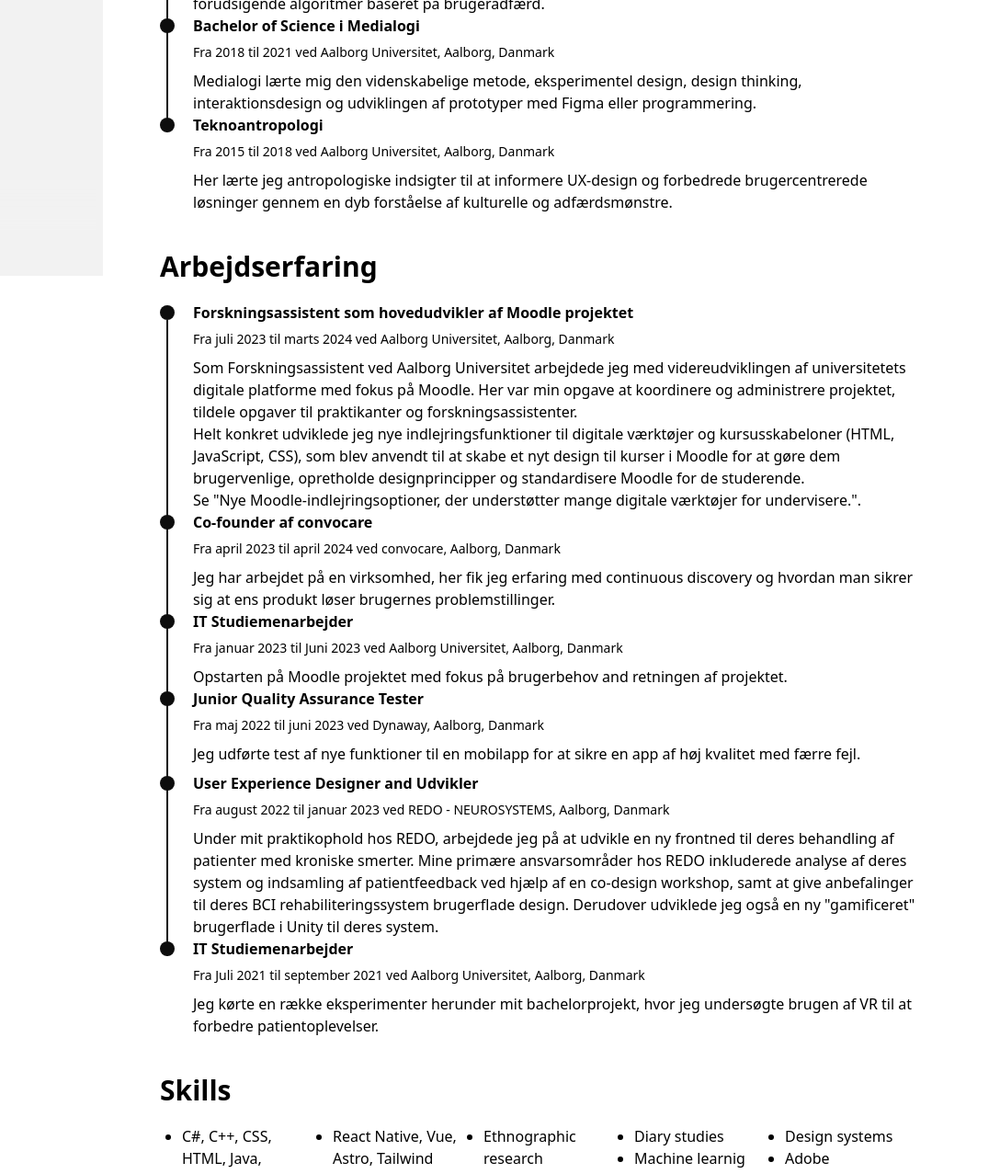
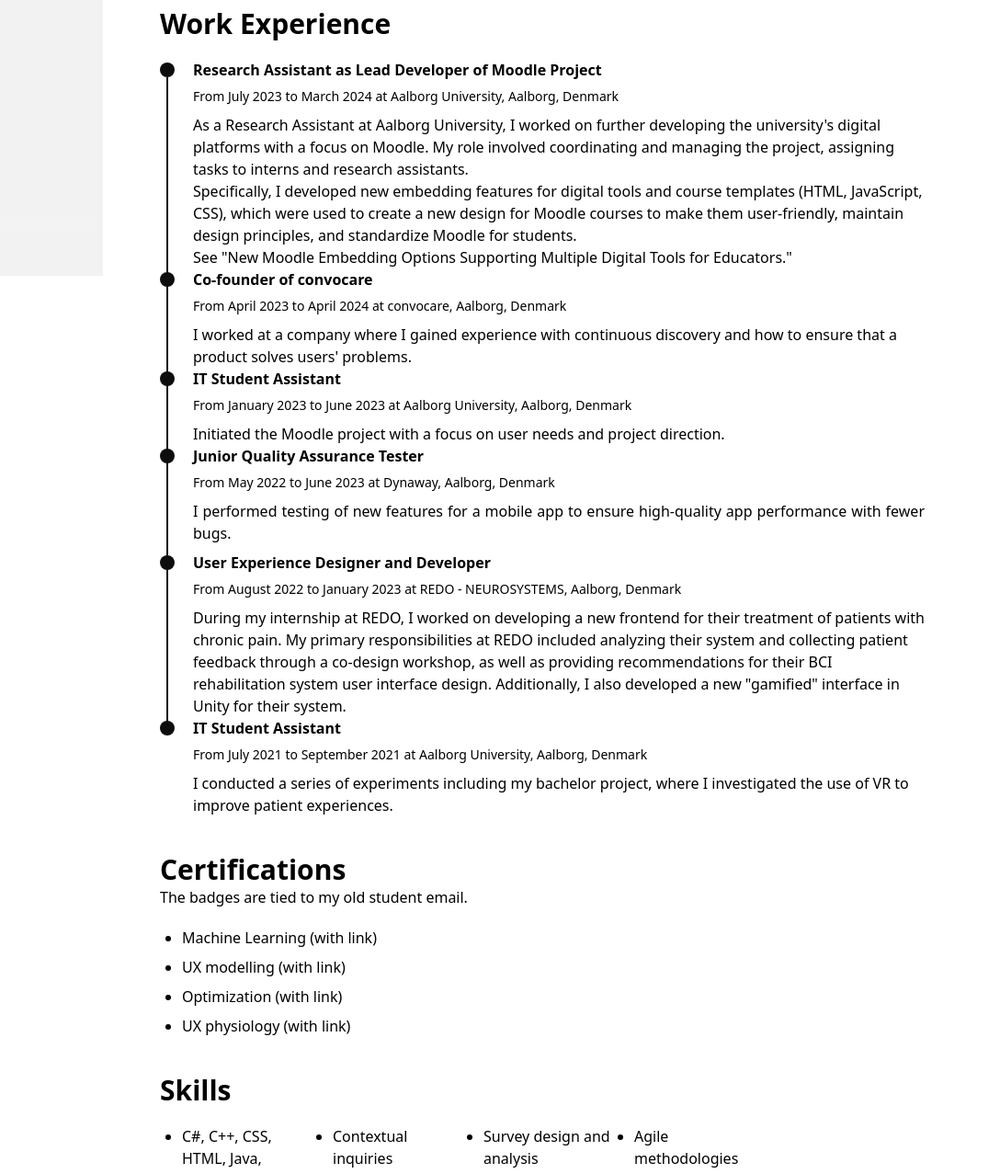
Before and after one commit to SteffenLehmann/Portfolio, an Astro site: page /Portfolio/cv in a window 1280 px wide. Shown: the part 500-1777 px from the top of the page at 92% size, 192-1280 px from the left. Built offline with nearby package versions, Linux system fonts and the light colour scheme; Astro itself is replaced by a stand-in of ours.

Commit message:
Images for post 7

```diff
--- a/src/pages/cv.astro
+++ b/src/pages/cv.astro
@@ -2,114 +2,120 @@
 import BaseLayout from "../layouts/BaseLayout.astro";
 import TimeLineElement from "../components/cv/TimeLine.astro";
 ---
-
 <BaseLayout title="Resume" sideBarActiveItemID="cv">
+  <!--
   <div class="mb-5">
     <div class="text-3xl w-full font-bold">Profile</div>
   </div>
 
   <div class="mb-10 text-justify">
-    <p>Passioneret omkring UX/UI, softwareudvikling og dataanalyse, med en kandidatgrad i Medialogi (Human-machine interaction). Mine kompetencer omfatter softwareudvikling, interface-modellering/-analyse, dataanalyse og brugeroplevelsesdesign.<br>
-    I løbet af min tid på Aalborg Universitet har jeg deltaget i projekter med fokus på at forbedre patientoplevelser, særligt blandt slagtilfælde patienter. Min afhandling fokuserede på udvikling af brugervenlige applikationer for dem, hvor jeg udnyttede AI-samtaleagenter til at forbedre engagement og forståelse.</p>
+    <p>Passionate about UX/UI, software development, and data analysis, with a Master's degree in Media Technology (Human-Machine Interaction). My skills include software development, interface modeling/analysis, data analysis, and user experience design.<br>
+    During my time at Aalborg University, I participated in projects focused on improving patient experiences, particularly among stroke patients. My thesis concentrated on developing user-friendly applications for them, where I utilized AI conversational agents to enhance engagement and understanding.</p>
   </div>
-
+--->
   <div class="mb-5">
-    <div class="text-3xl w-full font-bold">Uddannelse</div>
+    <div class="text-3xl w-full font-bold">Education</div>
   </div>
 
   <div class="time-line-container mb-10">
     <TimeLineElement
-      title="Master of Science i Medialogi"
-      subtitle="Fra 2021 til 2023 ved Aalborg Universitet, Aalborg, Danmark"
+      title="Master of Science in Media Technology"
+      subtitle="From 2021 to 2023 at Aalborg University, Aalborg, Denmark"
     >
     <p>
-      Under min kandidatuddannelse lærte jeg, hvordan maskinlæringsmetoder og kognitionsvidenskab kan informere designbeslutninger. Jeg samarbejde med et EU-forskningsprojekt om behandlingen af slagtilfældepatiener gennem AI-drevne spørgeskemaer. Her anvendte jeg designworkshops og interviews, som jeg analyserede gennem grounded theory og thematic analysis. Ydermere, har jeg arbejde med forudsigende algoritmer baseret på brugeradfærd.
+      During my master's program, I learned how machine learning methods and cognitive science can inform design decisions. I collaborated with an EU research project on treating stroke patients through AI-driven questionnaires. I used design workshops and interviews, which I analyzed through grounded theory and thematic analysis. Additionally, I worked with predictive algorithms based on user behavior.
     </p>
     </TimeLineElement>
     <TimeLineElement
-      title="Bachelor of Science i Medialogi"
-      subtitle="Fra 2018 til 2021 ved Aalborg Universitet, Aalborg, Danmark"
+      title="Bachelor of Science in Media Technology"
+      subtitle="From 2018 to 2021 at Aalborg University, Aalborg, Denmark"
     >
     <p>
-      Medialogi lærte mig den videnskabelige metode, eksperimentel design, design thinking, interaktionsdesign og udviklingen af prototyper med Figma eller programmering.
+      Media Technology taught me the scientific method, experimental design, design thinking, interaction design, and prototype development with Figma or programming.
     </p>
     </TimeLineElement>
     <TimeLineElement
-      title="Teknoantropologi"
-      subtitle="Fra 2015 til 2018 ved Aalborg Universitet, Aalborg, Danmark"
+      title="Technology Anthropology"
+      subtitle="From 2015 to 2018 at Aalborg University, Aalborg, Denmark"
     >
     <p>
-      Her lærte jeg antropologiske indsigter til at informere UX-design og forbedrede brugercentrerede løsninger gennem en dyb forståelse af kulturelle og adfærdsmønstre.
+      Here, I learned anthropological insights to inform UX design and improved user-centered solutions through a deep understanding of cultural and behavioral patterns.
     </p>
     </TimeLineElement>
   </div>
 
   <div class="mb-5">
-    <div class="text-3xl w-full font-bold">Arbejdserfaring</div>
+    <div class="text-3xl w-full font-bold">Work Experience</div>
   </div>
 
   <div class="time-line-container mb-10">
     <TimeLineElement
-      title="Forskningsassistent som hovedudvikler af Moodle projektet"
-      subtitle="Fra juli 2023 til marts 2024 ved Aalborg Universitet, Aalborg, Danmark"
+      title="Research Assistant as Lead Developer of Moodle Project"
+      subtitle="From July 2023 to March 2024 at Aalborg University, Aalborg, Denmark"
     >
-    <p>Som Forskningsassistent ved Aalborg Universitet arbejdede jeg med videreudviklingen af universitetets digitale platforme med fokus på Moodle. Her var min opgave at koordinere og administrere projektet, tildele opgaver til praktikanter og forskningsassistenter.<br>
-    Helt konkret udviklede jeg nye indlejringsfunktioner til digitale værktøjer og kursusskabeloner (HTML, JavaScript, CSS), som blev anvendt til at skabe et nyt design til kurser i Moodle for at gøre dem brugervenlige, opretholde designprincipper og standardisere Moodle for de studerende. <br>
-    Se "Nye Moodle-indlejringsoptioner, der understøtter mange digitale værktøjer for undervisere.".</p>
+    <p>As a Research Assistant at Aalborg University, I worked on further developing the university's digital platforms with a focus on Moodle. My role involved coordinating and managing the project, assigning tasks to interns and research assistants.<br>
+    Specifically, I developed new embedding features for digital tools and course templates (HTML, JavaScript, CSS), which were used to create a new design for Moodle courses to make them user-friendly, maintain design principles, and standardize Moodle for students. <br>
+    See "New Moodle Embedding Options Supporting Multiple Digital Tools for Educators."</p>
     </TimeLineElement>
     <TimeLineElement
-      title="Co-founder af convocare"
-      subtitle="Fra april 2023 til april 2024 ved convocare, Aalborg, Danmark"
+      title="Co-founder of convocare"
+      subtitle="From April 2023 to April 2024 at convocare, Aalborg, Denmark"
     >
     <p>
-      Jeg har arbejdet på en virksomhed, her fik jeg erfaring med continuous discovery og hvordan man sikrer sig at ens produkt løser brugernes problemstillinger.
+      I worked at a company where I gained experience with continuous discovery and how to ensure that a product solves users' problems.
     </p>
     </TimeLineElement>
     <TimeLineElement
-      title="IT Studiemenarbejder"
-      subtitle="Fra januar 2023 til Juni 2023 ved Aalborg Universitet, Aalborg, Danmark"
+      title="IT Student Assistant"
+      subtitle="From January 2023 to June 2023 at Aalborg University, Aalborg, Denmark"
     >
     <p>
-      Opstarten på Moodle projektet med fokus på brugerbehov and retningen af projektet.
+      Initiated the Moodle project with a focus on user needs and project direction.
     </p>
     </TimeLineElement>
     <TimeLineElement
       title="Junior Quality Assurance Tester"
-      subtitle="Fra maj 2022 til juni 2023 ved Dynaway, Aalborg, Danmark"
+      subtitle="From May 2022 to June 2023 at Dynaway, Aalborg, Denmark"
     >
-      Jeg udførte test af nye funktioner til en mobilapp for at sikre en app af høj kvalitet med færre fejl.
+      I performed testing of new features for a mobile app to ensure high-quality app performance with fewer bugs.
     </TimeLineElement>
     <TimeLineElement
-      title="User Experience Designer and Udvikler"
-      subtitle="Fra august 2022 til januar 2023 ved REDO - NEUROSYSTEMS, Aalborg, Danmark"
+      title="User Experience Designer and Developer"
+      subtitle="From August 2022 to January 2023 at REDO - NEUROSYSTEMS, Aalborg, Denmark"
     >
       <p>
-        Under mit praktikophold hos REDO, arbejdede jeg på at udvikle en ny frontned til deres behandling af patienter med kroniske smerter. Mine primære ansvarsområder hos REDO inkluderede analyse af deres system og indsamling af patientfeedback ved hjælp af en co-design workshop, samt at give anbefalinger til deres BCI rehabiliteringssystem brugerflade design. Derudover udviklede jeg også en ny "gamificeret" brugerflade i Unity til deres system.
+        During my internship at REDO, I worked on developing a new frontend for their treatment of patients with chronic pain. My primary responsibilities at REDO included analyzing their system and collecting patient feedback through a co-design workshop, as well as providing recommendations for their BCI rehabilitation system user interface design. Additionally, I also developed a new "gamified" interface in Unity for their system.
       </p>
     </TimeLineElement>
     <TimeLineElement
-      title="IT Studiemenarbejder"
-      subtitle="Fra Juli 2021 til september 2021 ved Aalborg Universitet, Aalborg, Danmark"
+      title="IT Student Assistant"
+      subtitle="From July 2021 to September 2021 at Aalborg University, Aalborg, Denmark"
     >
     <p>
-      Jeg kørte en række eksperimenter herunder mit bachelorprojekt, hvor jeg undersøgte brugen af VR til at forbedre patientoplevelser.
+      I conducted a series of experiments including my bachelor project, where I investigated the use of VR to improve patient experiences.
     </p>
     </TimeLineElement>
   </div>
-<!--
   <div class="mb-5">
     <div class="text-3xl w-full font-bold">Certifications</div>
+    <p>The badges are tied to my old student email.</p>
   </div>
 
   <ul class="list-disc mx-6 mb-10 grid gap-2">
     <li>
-      <a href="#" target="_blank"> Certification Name (with link)</a>
+      <a href="https://eu.badgr.com/public/assertions/IJ5qV_39Qsi-6fiaFA4oHQ?identity__email=slehma15@student.aau.dk" target="_blank"> Machine Learning (with link)</a>
     </li>
     <li>
-      <a href="#" target="_blank"> Certification Name (with link)</a>
+      <a href="https://eu.badgr.com/public/assertions/dBTzjInKSOu0gpAeuCKyhA?identity__email=slehma15@student.aau.dk" target="_blank"> UX modelling (with link)</a>
+    </li>
+    <li>
+      <a href="https://eu.badgr.com/public/assertions/xl6uTHSKRNG7yiKHVCDraA?identity__email=slehma15@student.aau.dk" target="_blank"> Optimization (with link)</a>
+    </li>
+    <li>
+      <a href="https://eu.badgr.com/public/assertions/G-L9kcEcTx-mxZk3jI_kYA?identity__email=slehma15@student.aau.dk " target="_blank"> UX physiology (with link)</a>
     </li>
   </ul>
--->
+
   <div class="mb-5">
     <div class="text-3xl w-full font-bold">Skills</div>
   </div>
@@ -120,12 +126,12 @@ import TimeLineElement from "../components/cv/TimeLine.astro";
     <li>Contextual inquiries</li>
     <li>Ethnographic research</li>
     <li>Usability studies</li>
-    <li>Survey design og analysis</li>
+    <li>Survey design and analysis</li>
     <li>Diary studies</li>
-    <li>Machine learnig</li>
+    <li>Machine learning</li>
     <li>Figma</li>
     <li>Design thinking</li>
-    <li>Agile metoder</li>
+    <li>Agile methodologies</li>
     <li>Design systems</li>
     <li>Adobe</li>
     <li>Unity</li>
```
Also changed, not shown: public/post7/interface.gif (added), public/post7/interface2.png (added), public/post7/interface3.png (added), public/post7/plot1.png (added).
